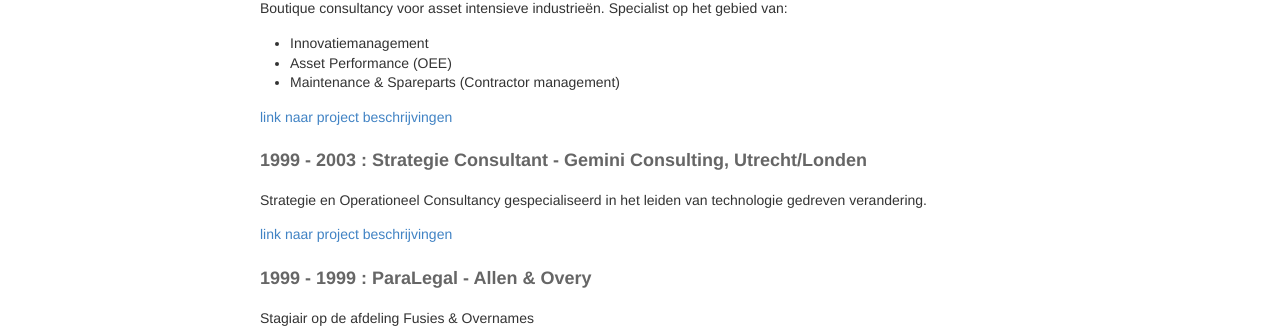
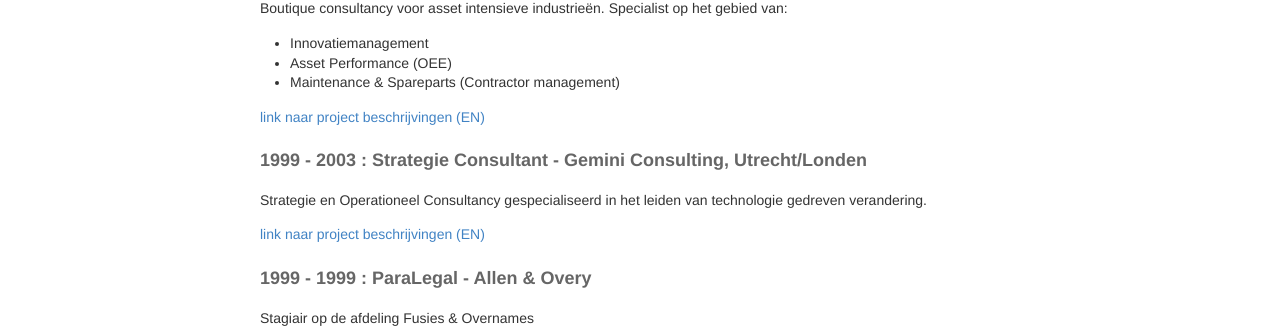
Before and after one commit to fprisse/fprisse.github.io, a Jekyll site: the page built from _pages/overmij.md, in a window 1280 px wide. Shown: the part 674-1005 px from the top of the page. Built offline with Jekyll 4.4.1, drawn with Linux system fonts in a browser that asks for light colours; comment, search, counter and statistics services are not loaded.

```diff
--- a/_pages/overmij.md
+++ b/_pages/overmij.md
@@ -26,13 +26,13 @@ Boutique consultancy voor asset intensieve industrieën.  Specialist op het gebi
 - Asset Performance (OEE)
 - Maintenance & Spareparts (Contractor management)
 
-[link naar project beschrijvingen](https://fprisse.github.io/projects_goodfoot_nl)
+[link naar project beschrijvingen (EN)](https://fprisse.github.io/projects_goodfoot)
 
 #### 1999 - 2003 : Strategie Consultant - Gemini Consulting, Utrecht/Londen
 
 Strategie en Operationeel Consultancy gespecialiseerd in het leiden van technologie gedreven verandering.
 
-[link naar project beschrijvingen](https://fprisse.github.io/projects_gemini_nl)
+[link naar project beschrijvingen (EN)](https://fprisse.github.io/projects_gemini)
 
 #### 1999 - 1999 : ParaLegal - Allen & Overy
 
```
Also changed, not shown: _pages/projects_invent_nl.md (added, +44 -0 lines).
